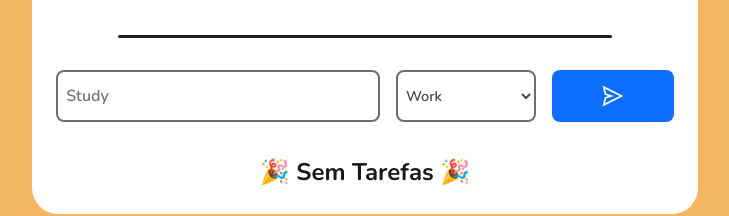
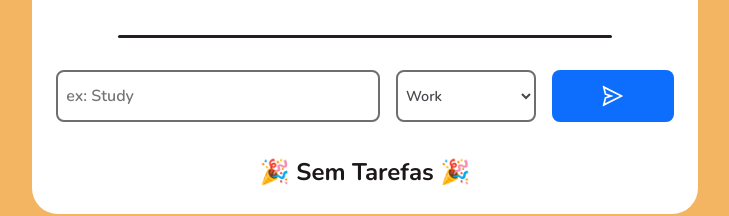
Before and after one commit to CauaRodrigues/todo-simple, a React (Create React App) app: page / in a window 1280 px wide. Shown: the part 336-552 px from the top of the page, without its empty margins (275-1004 px from the left). Built offline with nearby package versions, Linux system fonts and the light colour scheme.

Commit message:
onKeyPress

```diff
--- a/src/components/ToDo/index.js
+++ b/src/components/ToDo/index.js
@@ -55,11 +55,12 @@ export default class ToDo extends Component {
 				<div className="form-control">
 					<S.Field
 						type="text"
-						placeholder="Study"
+						placeholder="ex: Study"
 						name="newTask"
 						id="newTask"
 						value={this.state.task}
 						onChange={this.handlerTask}
+						onKeyDown={(e) => (e.code === "Enter" ? this.addTask() : null)}
 						autoComplete="off"
 					/>
 
```
